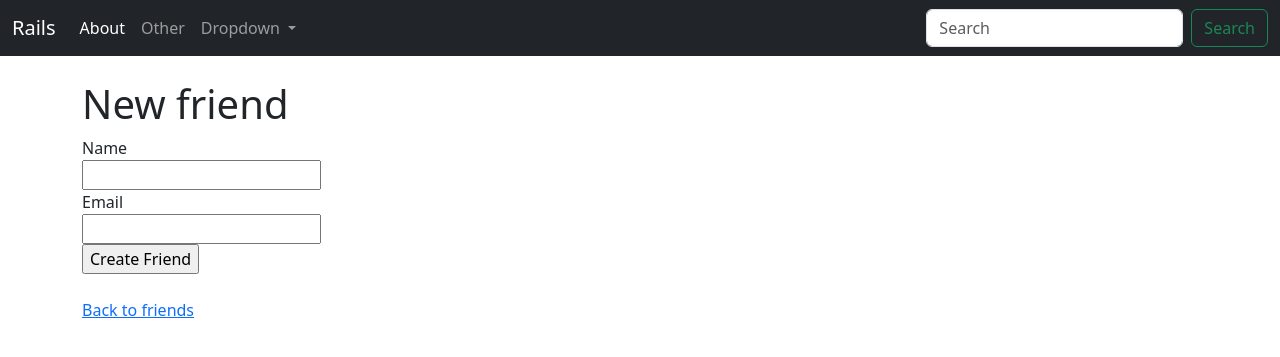
After one commit to Ivar-7/friendZone_Rails, a Rails app: page /friends/new in a window 1280 px wide. The commit adds this page. Shown: the top 357 px of the page. Run offline with Rails 7, Linux system fonts and the light colour scheme; some libraries are stand-ins or nearby versions.

Commit message:
added database scaffold model friends

```diff
--- /dev/null
+++ b/app/controllers/friends_controller.rb
@@ -0,0 +1,70 @@
+class FriendsController < ApplicationController
+  before_action :set_friend, only: %i[ show edit update destroy ]
+
+  # GET /friends or /friends.json
+  def index
+    @friends = Friend.all
+  end
+
+  # GET /friends/1 or /friends/1.json
+  def show
+  end
+
+  # GET /friends/new
+  def new
+    @friend = Friend.new
+  end
+
+  # GET /friends/1/edit
+  def edit
+  end
+
+  # POST /friends or /friends.json
+  def create
+    @friend = Friend.new(friend_params)
+
+    respond_to do |format|
+      if @friend.save
+        format.html { redirect_to friend_url(@friend), notice: "Friend was successfully created." }
+        format.json { render :show, status: :created, location: @friend }
+      else
+        format.html { render :new, status: :unprocessable_entity }
+        format.json { render json: @friend.errors, status: :unprocessable_entity }
+      end
+    end
+  end
+
+  # PATCH/PUT /friends/1 or /friends/1.json
+  def update
+    respond_to do |format|
+      if @friend.update(friend_params)
+        format.html { redirect_to friend_url(@friend), notice: "Friend was successfully updated." }
+        format.json { render :show, status: :ok, location: @friend }
+      else
+        format.html { render :edit, status: :unprocessable_entity }
+        format.json { render json: @friend.errors, status: :unprocessable_entity }
+      end
+    end
+  end
+
+  # DELETE /friends/1 or /friends/1.json
+  def destroy
+    @friend.destroy
+
+    respond_to do |format|
+      format.html { redirect_to friends_url, notice: "Friend was successfully destroyed." }
+      format.json { head :no_content }
+    end
+  end
+
+  private
+    # Use callbacks to share common setup or constraints between actions.
+    def set_friend
+      @friend = Friend.find(params[:id])
+    end
+
+    # Only allow a list of trusted parameters through.
+    def friend_params
+      params.require(:friend).permit(:name, :email)
+    end
+end
--- /dev/null
+++ b/app/helpers/friends_helper.rb
@@ -0,0 +1,2 @@
+module FriendsHelper
+end
--- /dev/null
+++ b/app/models/friend.rb
@@ -0,0 +1,2 @@
+class Friend < ApplicationRecord
+end
--- /dev/null
+++ b/app/views/friends/_form.html.erb
@@ -0,0 +1,27 @@
+<%= form_with(model: friend) do |form| %>
+  <% if friend.errors.any? %>
+    <div style="color: red">
+      <h2><%= pluralize(friend.errors.count, "error") %> prohibited this friend from being saved:</h2>
+
+      <ul>
+        <% friend.errors.each do |error| %>
+          <li><%= error.full_message %></li>
+        <% end %>
+      </ul>
+    </div>
+  <% end %>
+
+  <div>
+    <%= form.label :name, style: "display: block" %>
+    <%= form.text_field :name %>
+  </div>
+
+  <div>
+    <%= form.label :email, style: "display: block" %>
+    <%= form.text_field :email %>
+  </div>
+
+  <div>
+    <%= form.submit %>
+  </div>
+<% end %>
--- /dev/null
+++ b/app/views/friends/new.html.erb
@@ -0,0 +1,9 @@
+<h1>New friend</h1>
+
+<%= render "form", friend: @friend %>
+
+<br>
+
+<div>
+  <%= link_to "Back to friends", friends_path %>
+</div>
--- a/app/views/home/_header.html.erb
+++ b/app/views/home/_header.html.erb
@@ -1 +1,33 @@
-<nav> Nav goes here</nav>
+<nav class="navbar navbar-expand-lg navbar-dark bg-dark">
+  <div class="container-fluid">
+    <%= link_to 'Rails', root_path, class:"navbar-brand" %>
+    <button class="navbar-toggler" type="button" data-bs-toggle="collapse" data-bs-target="#navbarSupportedContent" aria-controls="navbarSupportedContent" aria-expanded="false" aria-label="Toggle navigation">
+      <span class="navbar-toggler-icon"></span>
+    </button>
+    <div class="collapse navbar-collapse" id="navbarSupportedContent">
+      <ul class="navbar-nav me-auto mb-2 mb-lg-0">
+        <li class="nav-item">
+        <%= link_to 'About', home_about_path, class:"nav-link active" %>
+        </li>
+        <li class="nav-item">
+        <%= link_to 'Other', root_path, class:"nav-link" %>
+        </li>
+        <li class="nav-item dropdown">
+          <a class="nav-link dropdown-toggle" href="" role="button" data-bs-toggle="dropdown" aria-expanded="false">
+            Dropdown
+          </a>
+          <ul class="dropdown-menu">
+            <li><%= link_to 'Action 1', root_path, class:"dropdown-item" %></li>
+            <li><%= link_to 'Action 2', root_path, class:"dropdown-item" %></li>
+            <li><hr class="dropdown-divider"></li>
+            <li><%= link_to 'Action 3', root_path, class:"dropdown-item" %></li>
+          </ul>
+        </li>
+      </ul>
+      <form class="d-flex" role="search">
+        <input class="form-control me-2" type="search" placeholder="Search" aria-label="Search">
+        <button class="btn btn-outline-success" type="submit">Search</button>
+      </form>
+    </div>
+  </div>
+</nav>
--- a/app/views/layouts/application.html.erb
+++ b/app/views/layouts/application.html.erb
@@ -11,13 +11,14 @@
     <link href="https://cdn.jsdelivr.net/npm/bootstrap@5.3.0/dist/css/bootstrap.min.css" rel="stylesheet" integrity="sha384-9ndCyUaIbzAi2FUVXJi0CjmCapSmO7SnpJef0486qhLnuZ2cdeRhO02iuK6FUUVM" crossorigin="anonymous">
   </head>
 
-  <body>
-  <%= render 'home/header' %> </>
+ <body>
+  <%= render 'home/header' %>
   <div class="container">
-  <br/>
-  <%= yield %>
-  </>
-  <script src="https://cdn.jsdelivr.net/npm/bootstrap@5.3.0/dist/js/bootstrap.bundle.min.js" integrity="sha384-geWF76RCwLtnZ8qwWowPQNguL3RmwHVBC9FhGdlKrxdiJJigb/j/68SIy3Te4Bkz" crossorigin="anonymous"></script>
+    <br/>
+    <%= yield %>
   </div>
-  </body>
+  <script src="https://cdn.jsdelivr.net/npm/@popperjs/core@2.11.8/dist/umd/popper.min.js" integrity="sha384-I7E8VVD/ismYTF4hNIPjVp/Zjvgyol6VFvRkX/vR+Vc4jQkC+hVqc2pM8ODewa9r" crossorigin="anonymous"></script>
+  <script src="https://cdn.jsdelivr.net/npm/bootstrap@5.3.0/dist/js/bootstrap.min.js" integrity="sha384-fbbOQedDUMZZ5KreZpsbe1LCZPVmfTnH7ois6mU1QK+m14rQ1l2bGBq41eYeM/fS" crossorigin="anonymous"></script>
+</body>
+
 </html>
--- a/config/routes.rb
+++ b/config/routes.rb
@@ -1,4 +1,5 @@
 Rails.application.routes.draw do
+  resources :friends
   get 'home/about'
   root 'home#index'
 end
```
Also changed, not shown: app/views/friends/_friend.html.erb (added, +12 -0 lines), app/views/friends/edit.html.erb (added, +10 -0 lines), app/views/friends/index.html.erb (added, +14 -0 lines), app/views/friends/show.html.erb (added, +10 -0 lines), db/migrate/20230614124052_create_friends.rb (added, +10 -0 lines), test/controllers/friends_controller_test.rb (added, +48 -0 lines), test/fixtures/friends.yml (added, +9 -0 lines), test/models/friend_test.rb (added, +7 -0 lines), test/system/friends_test.rb (added, +43 -0 lines), app/views/friends/_friend.json.jbuilder (added), app/views/friends/index.json.jbuilder (added), app/views/friends/show.json.jbuilder (added).
